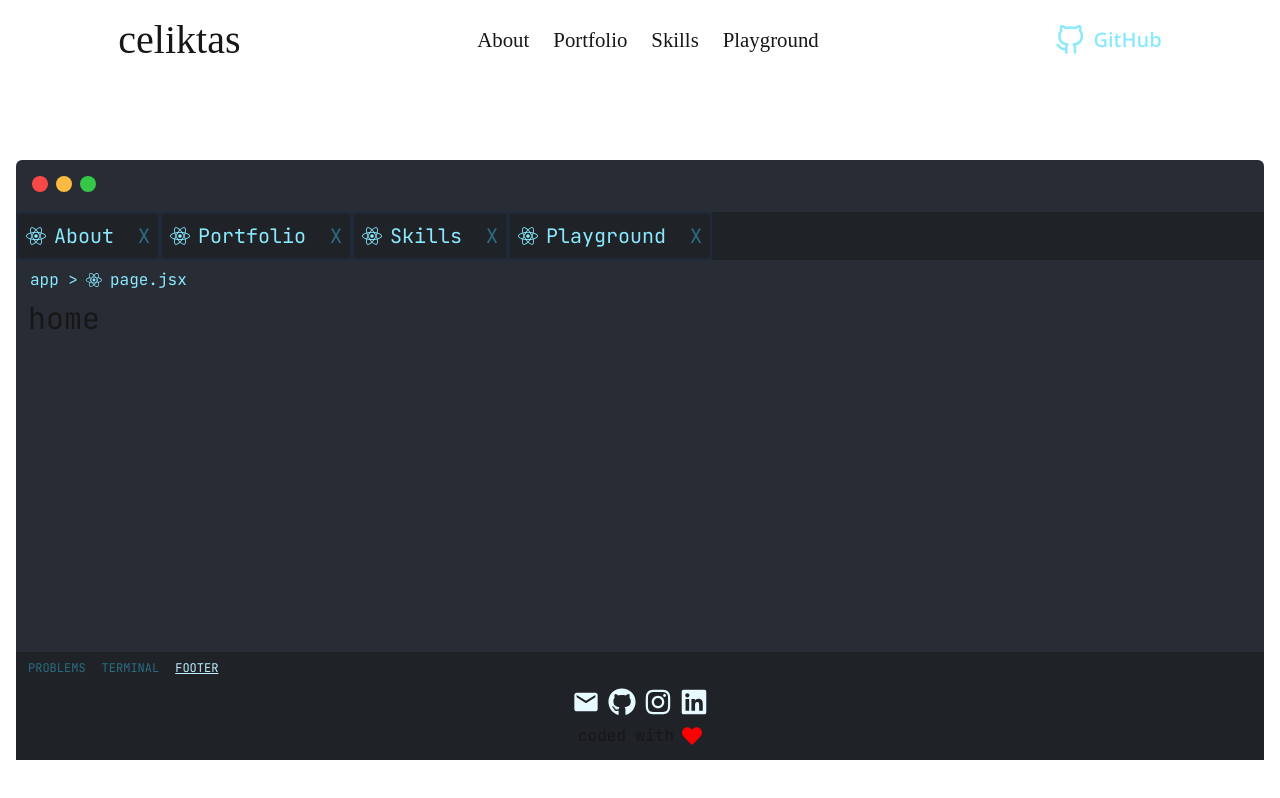
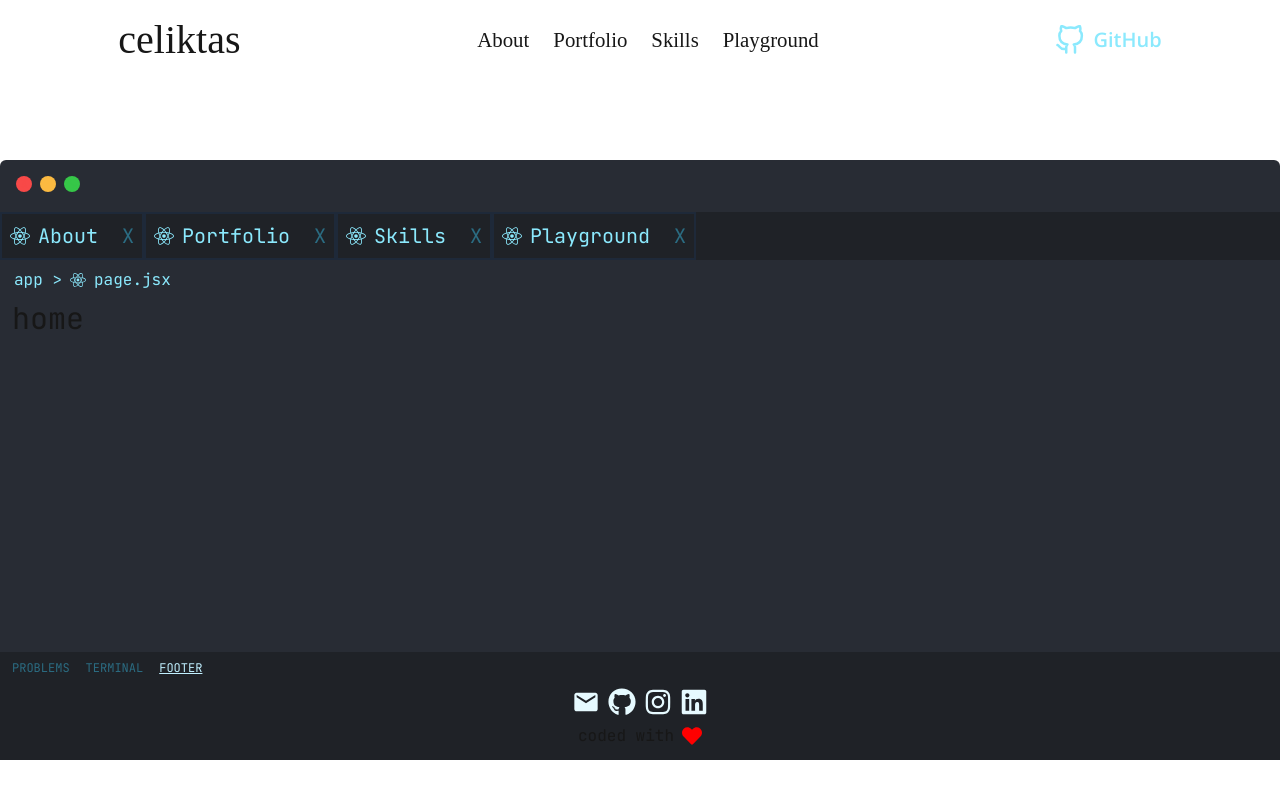
Before and after one commit to talhaceliktas/talhaceliktas-website, a Next.js app: page / in a window 1280 px wide. Both pictures are taken after a click on the button "skip intro?". Built offline with nearby package versions, Linux system fonts and the light colour scheme; a web font is replaced by a local one.

Commit message:
idebox fullscreen settings changed

```diff
--- a/app/_components/IDEBox.jsx
+++ b/app/_components/IDEBox.jsx
@@ -12,6 +12,7 @@ import { useStore } from "../store/store";
 import IDETerminal from "./IDETerminal";
 import Footer from "./Footer";
 import toast from "react-hot-toast";
+import Navbar from "./Navbar";
 
 gsap.registerPlugin(ScrambleTextPlugin);
 
@@ -88,7 +89,7 @@ const IDEBox = ({ children }) => {
       },
     });
     tl.to(boxRef.current, {
-      width: ideIsFullScreen ? "95%" : "100%",
+      width: "100%",
       transformOrigin: "50% 50%",
     })
       .to(
@@ -103,7 +104,7 @@ const IDEBox = ({ children }) => {
         {
           maxWidth: ideIsFullScreen ? "100vw" : "1280px",
           maxHeight: ideIsFullScreen
-            ? "82dvh"
+            ? `calc(100dvh - 80px)`
             : window.innerWidth > 798
               ? "600px"
               : "500px",
@@ -113,14 +114,13 @@ const IDEBox = ({ children }) => {
   }, [ideIsFullScreen]);
 
   return (
-    <div
-      className={`ide-box-outside ${ideIsFullScreen && window.innerWidth < 798 ? "mx-0" : "mx-4"}`}
-    >
+    <div className={`ide-box-outside`}>
       <div
         ref={boxRef}
         className="ide-box bg-primary-700 font-jetbrains-mono mx-auto my-0 flex h-[4000px] min-w-[300px] flex-col gap-y-2 rounded-md"
       >
         <IDEButtons />
+
         <IDEPages />
         <IDELocation />
         <div
```
